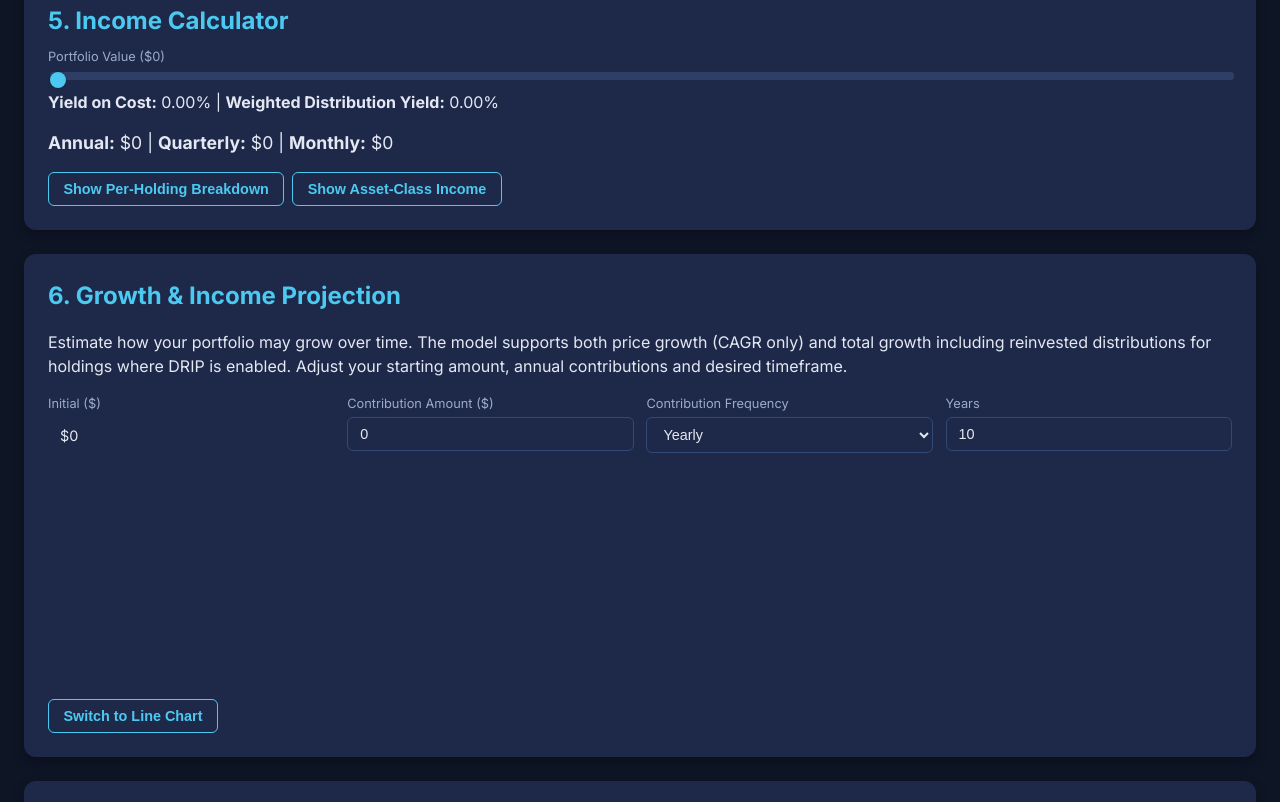
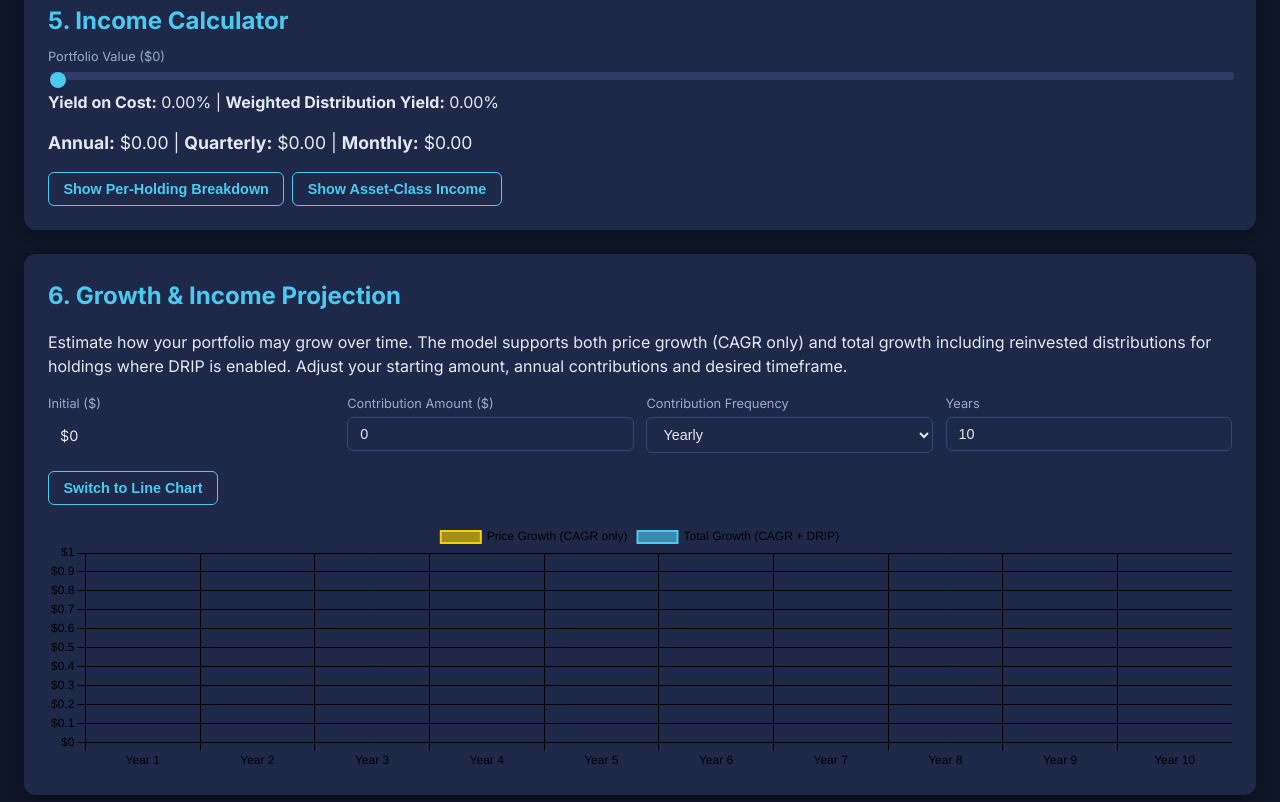
Before and after one commit to JoshDisciple/Custom-Income-Portfolio-Tool, a plain HTML site: page index.html in a window 1280 px wide. Shown: the part 1410-2212 px from the top of the page. Drawn offline with nearby package versions, Linux system fonts and the light colour scheme.

Commit message:
Update index.html

```diff
--- a/index.html
+++ b/index.html
@@ -962,17 +962,18 @@ if (!data || !data.Symbol) {
 
 
   function renderGrowthChart() {
-    // Use the current portfolio value from the income slider as the initial amount
   const initial = parseFloat(accountSlider.value) || 0;
   const contrib = parseFloat(document.getElementById('growthContribution').value) || 0;
   const years = parseInt(document.getElementById('growthYears').value) || 0;
   const freq = document.getElementById('growthFrequency').value;
+
   const priceGrowth = calculateGrowthProjection(initial, contrib, years, false, freq);
   const totalGrowth = calculateGrowthProjection(initial, contrib, years, true, freq);
-    const totalGrowth = calculateGrowthProjection(initial, contrib, years, true);
-    const labels = priceGrowth.map(d => `Year ${d.year}`);
-    const priceData = priceGrowth.map(d => d.value);
-    const totalData = totalGrowth.map(d => d.value);
+
+  const labels = priceGrowth.map((_, i) => `Year ${i + 1}`);
+  const priceData = priceGrowth.map(Number);
+  const totalData = totalGrowth.map(Number);
+
   const ctx = document.getElementById('growthChart').getContext('2d');
   if (growthChartInstance) growthChartInstance.destroy();
   growthChartInstance = new Chart(ctx, {
@@ -988,7 +989,6 @@ if (!data || !data.Symbol) {
           borderWidth: 2,
           fill: false,
           tension: 0.3,
-            // Show points only in line mode to enable tooltips
           pointBackgroundColor: chartType === 'bar' ? 'rgba(253, 208, 0, 0.6)' : 'rgba(253, 208, 0, 1)',
           pointRadius: chartType === 'bar' ? 0 : 3,
           pointHoverRadius: chartType === 'bar' ? 0 : 5
@@ -1049,6 +1049,7 @@ if (!data || !data.Symbol) {
     }
   });
 }
+
 
   function updateGrowthChart() {
     renderGrowthChart();
```
Lines whose indentation alone changed are shown as unchanged.
